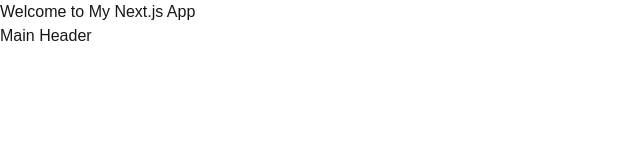
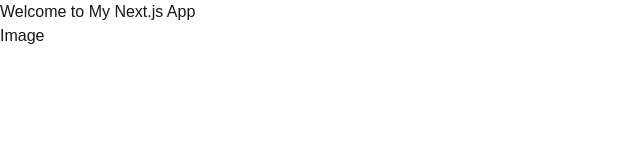
Before and after one commit to ashLuchowa/lookbehind-app, a Next.js app: page / in a window 1280 px wide. Shown: the top 160 px of the page, without its empty margins (0-640 px from the left). Built offline with nearby package versions, Linux system fonts and the light colour scheme.

Commit message:
Add second css file

```diff
--- a/app/components/mainheader.tsx
+++ b/app/components/mainheader.tsx
@@ -1,7 +1,9 @@
 export default function MainHeader() {
   return (
     <header>
-      <h1>Main Header</h1>
+      <div>
+        <div className="header-image">Image</div>
+      </div>
     </header>
   );
 }
--- a/app/page.tsx
+++ b/app/page.tsx
@@ -1,4 +1,5 @@
 import MainHeader from "./components/mainheader";
+import "./style.css";
 
 export default function Home() {
   return (
--- /dev/null
+++ b/app/style.css
@@ -0,0 +1 @@
+/*# sourceMappingURL=style.css.map */
```
Also changed, not shown: app/style.scss (added), 1 other file (tests, documents, lock files or other folders).
